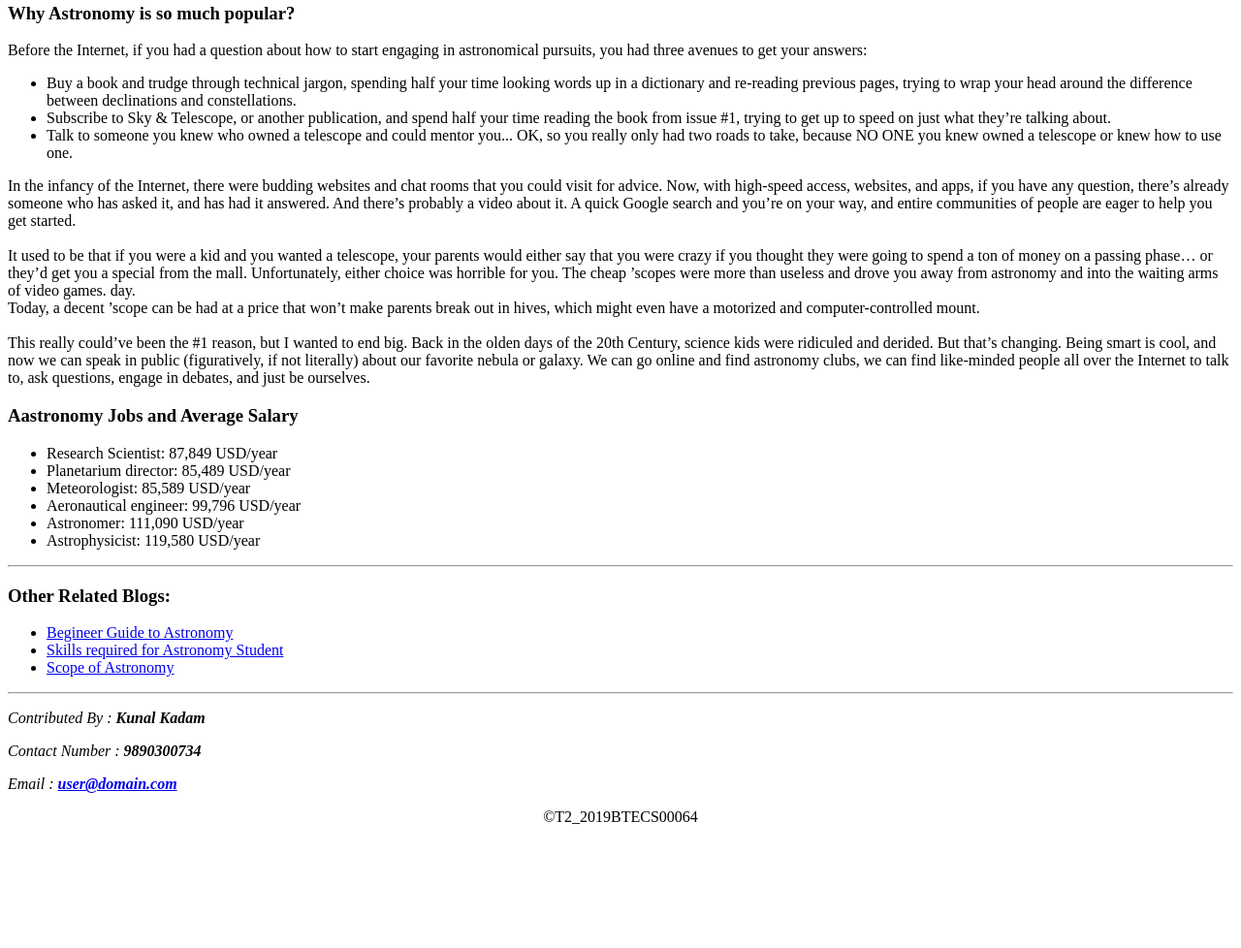
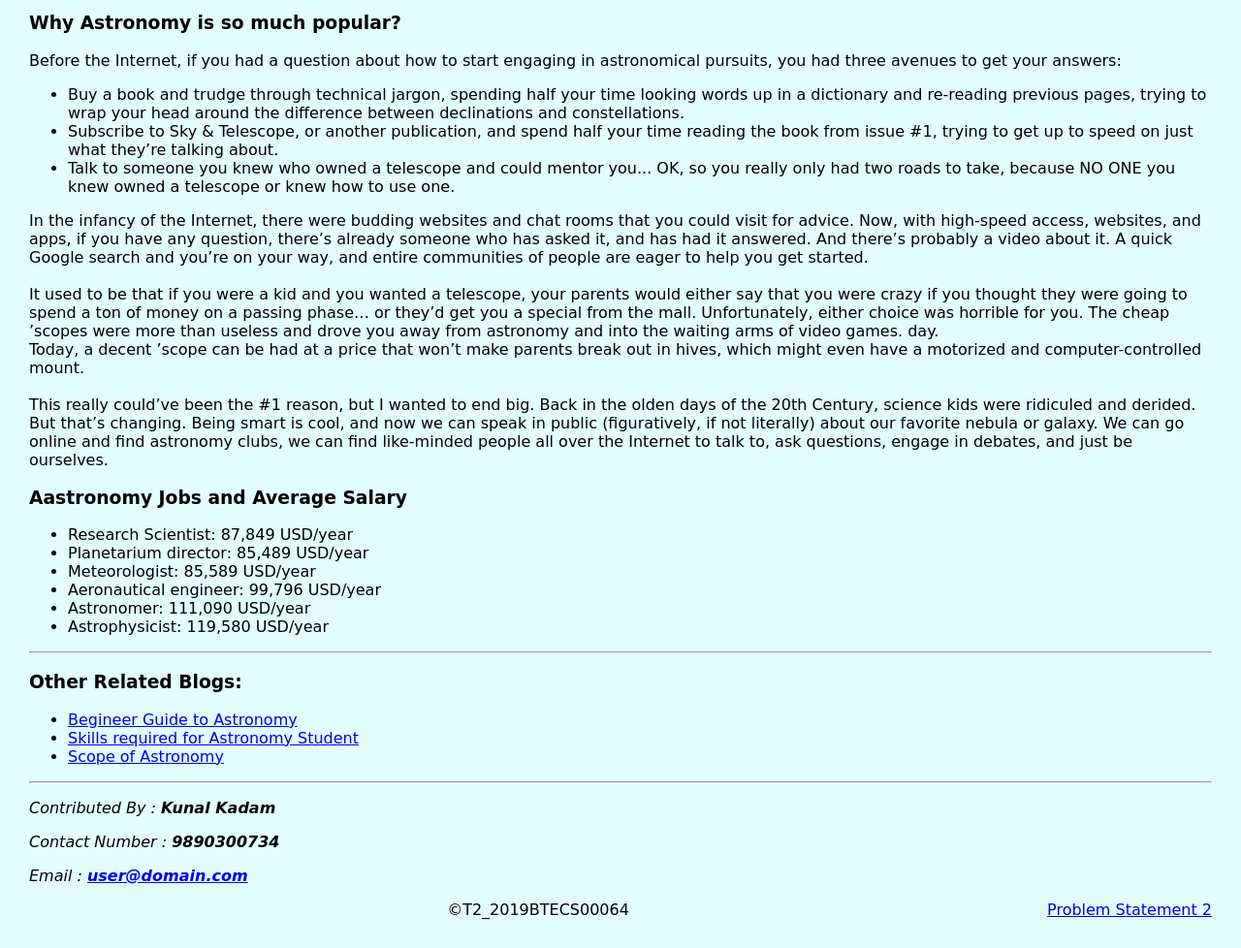
Before and after one commit to KunalKadam64/PL3-Practicals, a plain HTML site: page Practical-5B/2019BTECS00064_5B_PL3_PS1.html in a window 1280 px wide. Shown: the part 252-1230 px from the top of the page at 97% size. Before the commit the page ends 1112 px from the top, so only its background shows below. Drawn offline with Linux system fonts and the light colour scheme.

Commit message:
Update 2019BTECS00064_5B_PL3_PS1.html

```diff
--- a/Practical-5B/2019BTECS00064_5B_PL3_PS1.html
+++ b/Practical-5B/2019BTECS00064_5B_PL3_PS1.html
@@ -4,7 +4,9 @@
   <meta charset="UTF-8" />
   <title>Astronomy Blog</title>
 </head>
-<body>
+<body style="margin: 30px;
+    font-family: 'Sacramento', cursive;
+    background-color: #e3fdfd;">
   <header style="text-align: center">
     <h1>Astronomy Blog</h1>
     <h3>By Kunal Kadam</h3>
@@ -86,6 +88,11 @@
       </strong>
     </p>
   </address>
+  <div>
+    <a href="2019BTECS00064_5B_PL3_PS2.html" style="float: right;">
+      Problem Statement 2
+    </a>
+  </div>
   <footer style="text-align: center;">
     &copy;T2_2019BTECS00064
   </footer>
```
